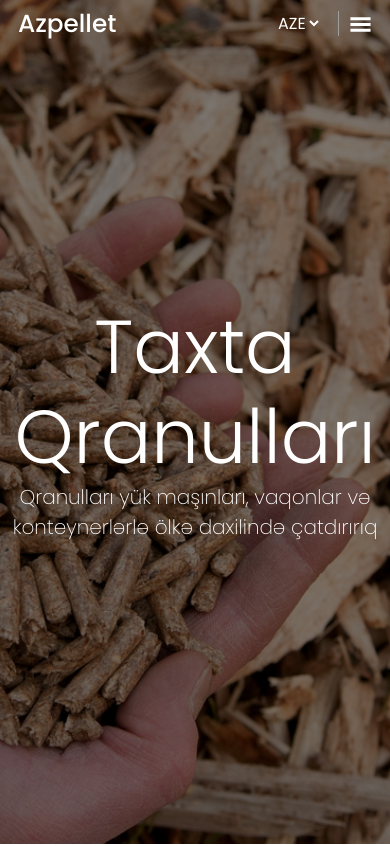
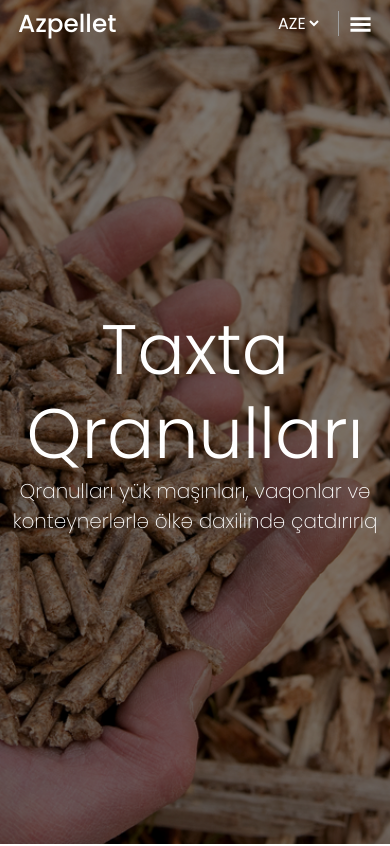
Before and after one commit to Anrsgrl/azpellet, a React (Create React App) app: page / in a window 390 px wide. Shown: the top 846 px of the page. Built offline with nearby package versions, Linux system fonts and the light colour scheme.

Commit message:
Hero fontsize updated

```diff
--- a/src/pages/Home/components/Hero/Hero.scss
+++ b/src/pages/Home/components/Hero/Hero.scss
@@ -26,7 +26,7 @@
             font-weight: 300;
 
             @media(max-width: 767px) {
-                font-size: 75px;
+                font-size: 70px;
             }
         }
 
```
